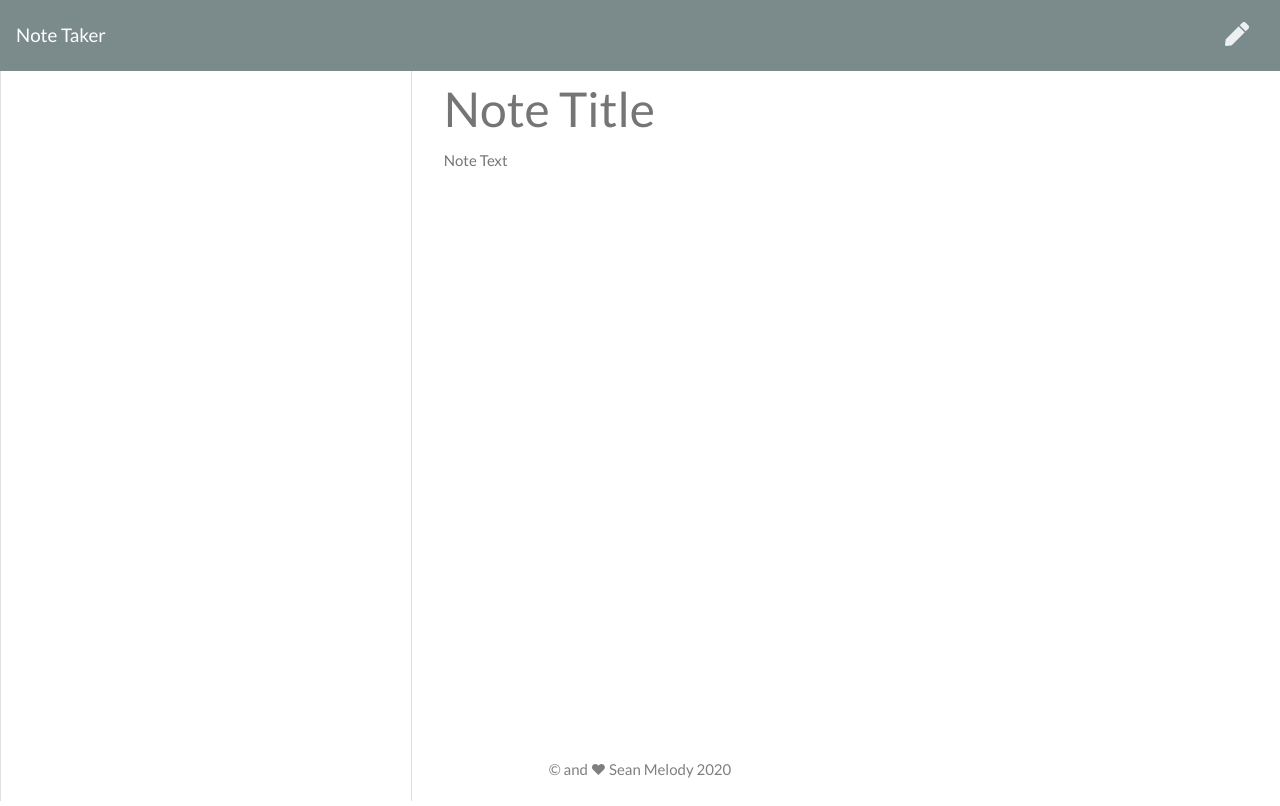
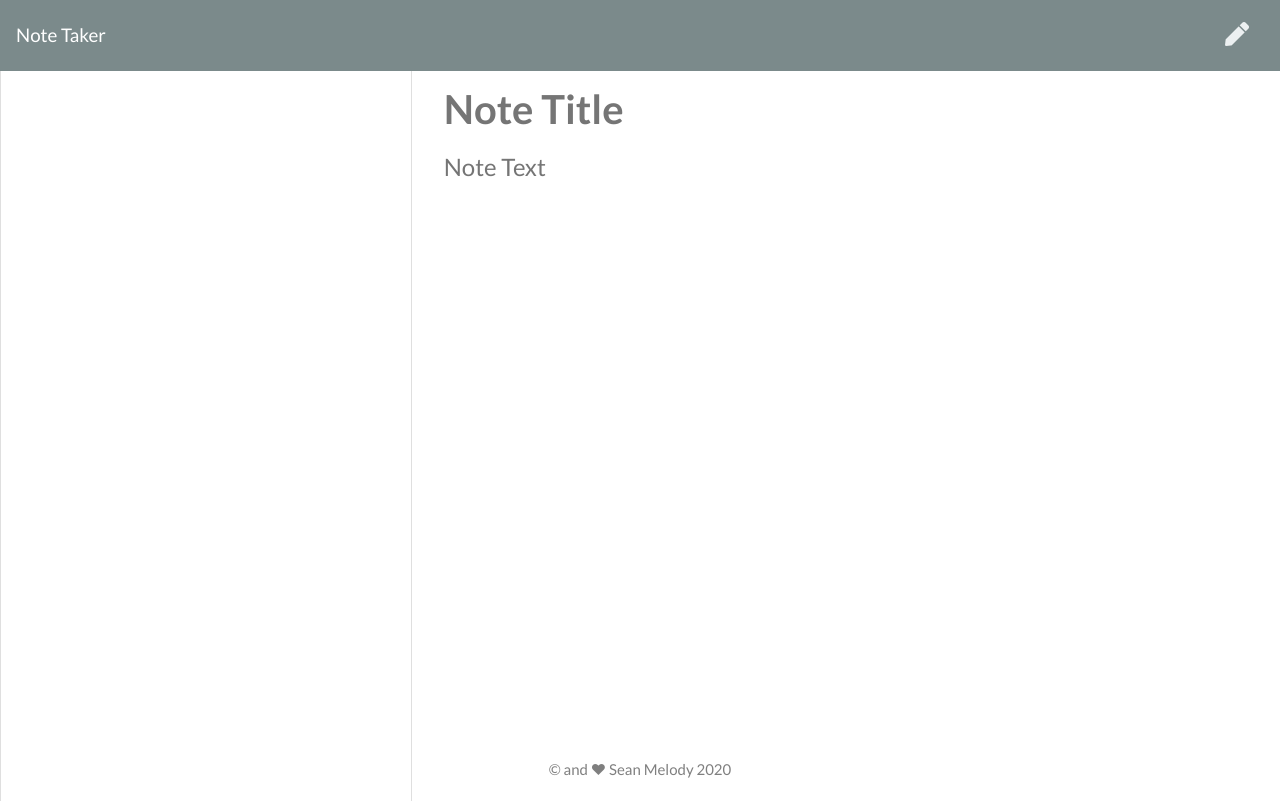
Before and after one commit to SeanMelody/Note-Taker, a website: page public/notes.html in a window 1280 px wide. Drawn offline with nearby package versions, Linux system fonts and the light colour scheme; no server answers.

Commit message:
Note title and text font sizes increased

```diff
--- a/public/assets/css/styles.css
+++ b/public/assets/css/styles.css
@@ -31,13 +31,15 @@ html, body {
   resize: none;
   height: calc(100% - 63px);
   padding-top: 15px;
+  font-size: 24px;
 }
 
 /* specifically title area styling */
 .note-title {
   height: 50px;
   margin-top: 13px;
-  font-size: 3rem;
+  font-size: 40px;
+  font-weight: bold;
 }
 
 /* read only titles for before any info is added */
```
